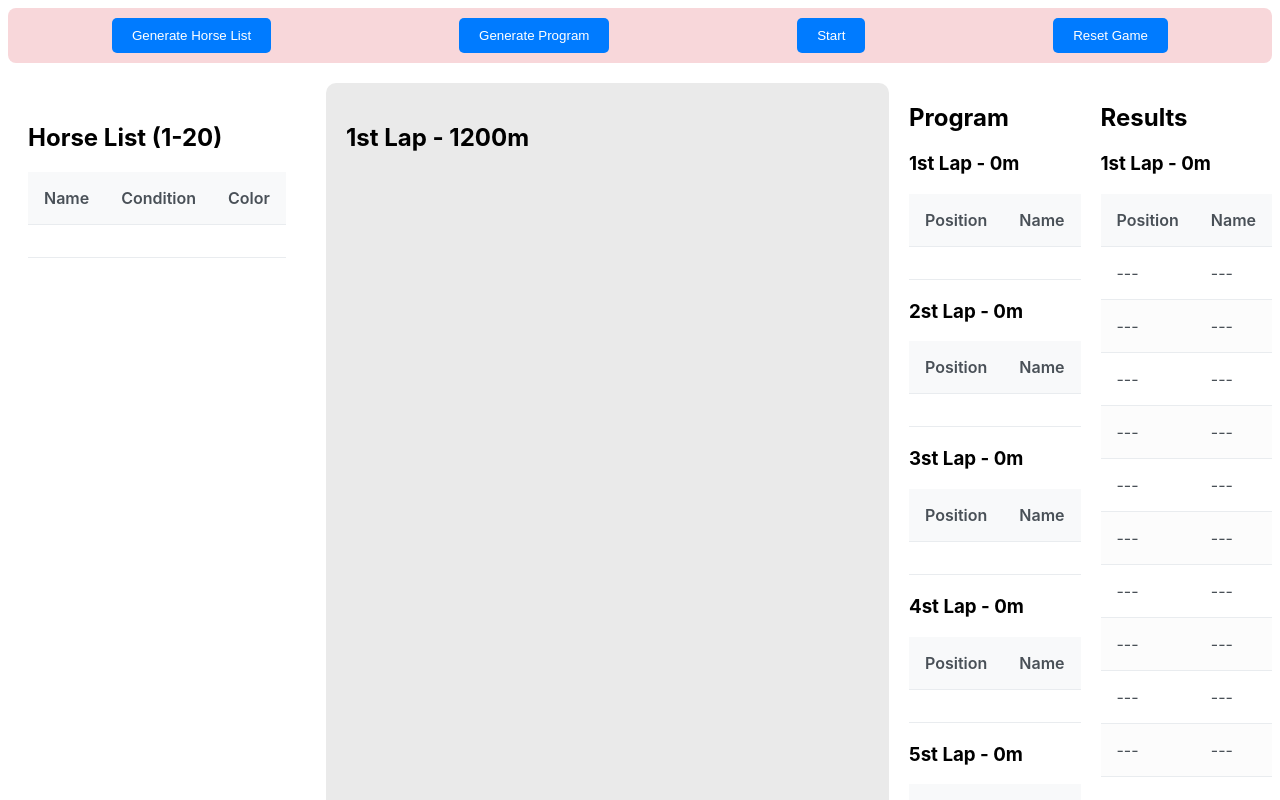
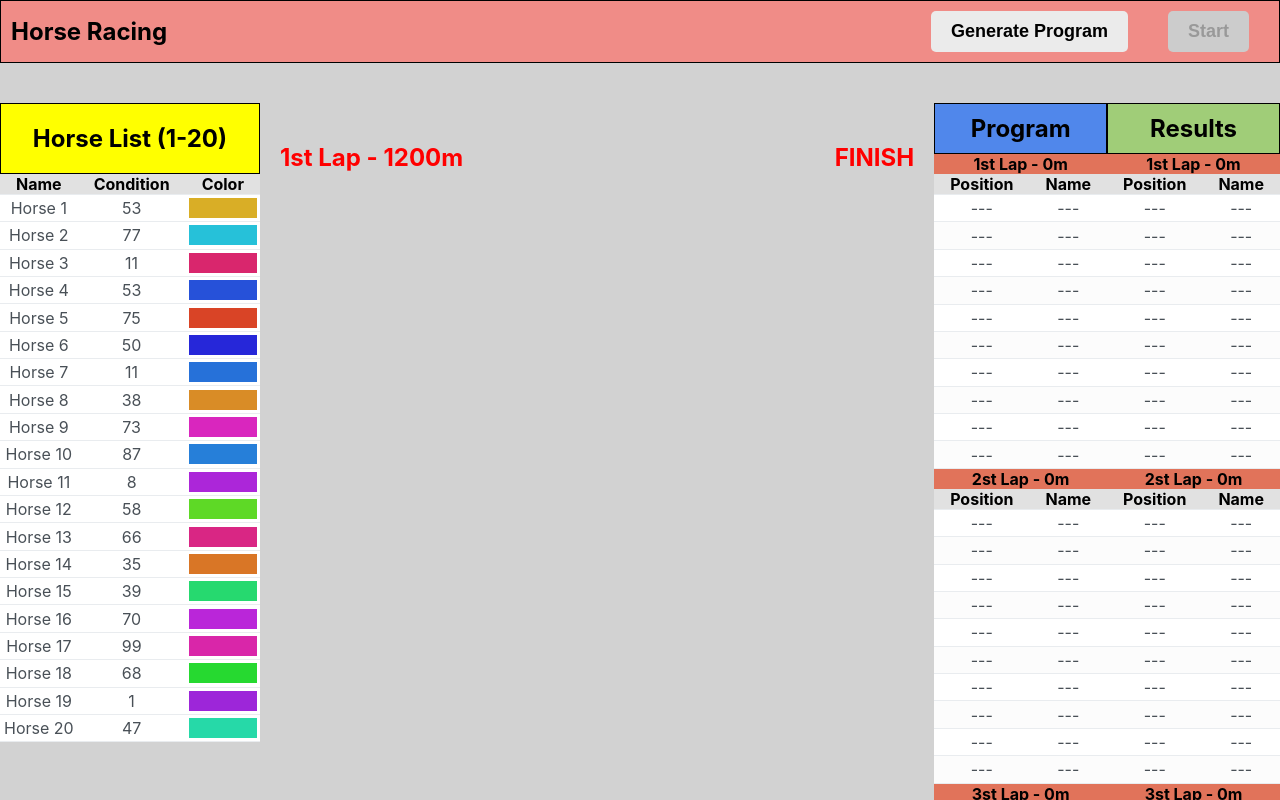
Before and after one commit to yigitozyilmaz/horseRace, a Vue app: page / in a window 1280 px wide. Shown: the top 800 px of the page. Built offline with nearby package versions, Linux system fonts and the light colour scheme.

Commit message:
the project completed

```diff
--- /dev/null
+++ b/src/App.css
@@ -0,0 +1,54 @@
+html,
+body {
+  margin: 0;
+  padding: 0;
+  box-sizing: border-box;
+}
+.table-top {
+  font-size: 16px;
+  background: #e1735a;
+  text-align: center;
+  margin: 0;
+}
+.p-datatable .p-datatable-tbody tr td {
+  padding: 0.2rem !important;
+  text-align: center !important;
+}
+#app {
+  background: #d2d2d2;
+}
+.p-datatable .p-datatable-thead > tr > th {
+  padding: 0rem 1rem !important;
+  background: #e1e1e1;
+  font-weight: 700;
+  color: black;
+}
+.header-results {
+  background: #a0cd78;
+  text-align: center;
+  padding: 10px 0 10px 0;
+  border: 1px solid black;
+  margin: 0px;
+  position: sticky;
+  top: 0; /* Başlıkların sabit kalması için */
+  z-index: 999;
+}
+.header-program {
+  background: #5087eb;
+  text-align: center;
+  padding: 10px 0 10px 0;
+  border: 1px solid black;
+  margin: 0px;
+  position: sticky;
+  top: 0; /* Başlıkların sabit kalması için */
+  z-index: 999;
+}
+.overflow-y {
+  overflow-y: auto;
+}
+
+.program-table,
+.results-table {
+  max-height: 860px; /* Yükseklik sınırı belirleyin */
+  overflow-y: auto; /* Yatay kaydırma yerine dikey kaydırma */
+}
--- a/src/App.vue
+++ b/src/App.vue
@@ -3,15 +3,11 @@
     <NavBar />
     <div class="main-content">
       <div class="flex">
-        <!-- Horse List -->
         <HorseList />
-        <!-- Race Track -->
         <RaceTrack />
-        <!-- Program ve Results -->
-        <div class="flex">
-          <!-- Program -->
-          <div>
-            <h2>Program</h2>
+        <div class="flex table-container">
+          <div class="program-table">
+            <h2 class="header-program">Program</h2>
             <ProgramTable
               v-for="(round, index) in program"
               :key="index"
@@ -19,9 +15,9 @@
               :title="`${round.round}st Lap - ${round.distance}m`"
             />
           </div>
-          <!-- Results -->
-          <div>
-            <h2>Results</h2>
+
+          <div class="results-table">
+            <h2 class="header-results">Results</h2>
             <ResultsTable
               v-for="(round, index) in formattedResults"
               :key="index"
@@ -42,7 +38,7 @@ import RaceTrack from "./components/RaceTrack.vue";
 import ProgramTable from "./components/ProgramTable.vue";
 import ResultsTable from "./components/ResultsTable.vue";
 import { mapGetters } from "vuex";
-
+import "./app.css";
 export default {
   components: {
     NavBar,
@@ -58,12 +54,13 @@ export default {
         ? this.schedule.map((round, index) => ({
             round: index + 1,
             distance: round.distance || 0,
-            participants: Array.isArray(round.participants) // `participants` kontrolü
-              ? round.participants.map((participant, i) => ({
-                  position: i + 1,
-                  name: participant.name || "---",
-                }))
-              : [],
+            participants:
+              Array.isArray(round.participants) && round.participants.length > 0
+                ? round.participants.map((participant, i) => ({
+                    position: i + 1,
+                    name: participant.name || "---",
+                  }))
+                : Array(10).fill({ position: "---", name: "---" }), // Varsayılan 10 boş katılımcı
           }))
         : [];
     },
@@ -81,9 +78,5 @@ export default {
 <style scoped>
 .flex {
   display: flex;
-  gap: 20px;
-}
-.results-round {
-  margin-bottom: 20px;
 }
 </style>
--- a/src/components/HorseList.vue
+++ b/src/components/HorseList.vue
@@ -1,6 +1,8 @@
 <template>
   <div class="horse-list">
-    <h2>Horse List (1-20)</h2>
+    <div class="horse-header">
+      <h2 class="text-xl font-bold text-gray-800 mb-4">Horse List (1-20)</h2>
+    </div>
     <DataTable :value="horses" :rows="20" responsiveLayout="scroll">
       <Column field="name" header="Name"></Column>
       <Column field="condition" header="Condition"></Column>
@@ -26,19 +28,16 @@ export default {
   computed: {
     ...mapGetters(["horses"]),
   },
-  methods: {
-    colorTemplate(rowData) {
-      return `<div style="width: 100%; height: 20px; background-color: ${rowData.color};"></div>`;
-    },
-  },
 };
 </script>
 
 <style scoped>
 .horse-list {
-  margin: 20px;
 }
-.color-column {
+
+.horse-header {
+  background: yellow;
+  border: 1px solid black;
   text-align: center;
 }
 </style>
--- a/src/components/NavBar.vue
+++ b/src/components/NavBar.vue
@@ -1,9 +1,16 @@
 <template>
   <div class="nav-bar">
-    <button @click="generateHorses">Generate Horse List</button>
-    <button @click="generateSchedule">Generate Program</button>
-    <button @click="toggleRace">{{ isPaused ? "Start" : "Pause" }}</button>
-    <button @click="resetGame">Reset Game</button>
+    <h2 class="title">Horse Racing</h2>
+    <div class="buttons">
+      <button @click="generateSchedule" :disabled="programGenerated">
+        Generate Program
+      </button>
+      <button @click="toggleRace" :disabled="!programGenerated">
+        {{ isPaused ? "Start" : "Pause" }}
+      </button>
+    </div>
+    <!---<button @click="resetGame">Reset Game</button>
+         <button @click="generateHorses">Generate Horse List</button>---->
   </div>
 </template>
 
@@ -11,11 +18,19 @@
 import { mapActions, mapGetters, mapMutations } from "vuex";
 
 export default {
+  data() {
+    return {
+      programGenerated: false,
+    };
+  },
   computed: {
     ...mapGetters(["isPaused"]),
     buttonLabel() {
-      return this.isPaused ? "Start" : "Pause"; // Duruma göre düğme metni
+      return this.isPaused ? "Start" : "Pause";
     },
+  },
+  mounted() {
+    this.generateHorses();
   },
   methods: {
     ...mapActions(["generateHorses", "generateSchedule"]),
@@ -24,29 +39,49 @@ export default {
       console.log("Toggle race button clicked.");
       this.togglePause();
     },
+    generateSchedule() {
+      console.log("Generate Program button clicked.");
+      this.programGenerated = true;
+      this.$store.dispatch("generateSchedule");
+    },
   },
 };
 </script>
 
 <style scoped>
 .nav-bar {
-  background: #f8d7da;
+  background: #f08c87;
   padding: 10px;
   display: flex;
-  justify-content: space-around;
-  margin-bottom: 20px;
-  border-radius: 8px;
+  justify-content: space-between; /* Başlık sola, butonlar sağa */
+  align-items: center;
+  margin-bottom: 40px;
+  border: 1px solid black;
 }
 button {
   padding: 10px 20px;
   border: none;
   cursor: pointer;
-  background: #007bff;
-  color: white;
+  background: #ebebeb;
+  color: black;
+  font-weight: 900;
+  font-size: 18px;
   border-radius: 5px;
+  margin-right: 20px;
+  margin-left: 20px;
   transition: background-color 0.3s;
 }
 button:hover {
-  background: #0056b3;
+  background: #4f4f50;
+}
+button:disabled {
+  background-color: #ccc;
+  color: #999;
+  cursor: not-allowed;
+}
+.title {
+  font-size: 1.5rem; /* Başlık boyutu */
+  font-weight: bold; /* Kalın yazı */
+  margin: 0; /* Varsayılan dış boşluğu kaldır */
 }
 </style>
--- a/src/components/ProgramTable.vue
+++ b/src/components/ProgramTable.vue
@@ -1,11 +1,9 @@
 <template>
-  <div class="program-table">
-    <h3>{{ title }}</h3>
-    <DataTable :value="data" :stripedRows="true" responsiveLayout="scroll">
-      <Column field="position" header="Position"></Column>
-      <Column field="name" header="Name"></Column>
-    </DataTable>
-  </div>
+  <h3 class="table-top">{{ title }}</h3>
+  <DataTable :value="data" :stripedRows="true" responsiveLayout="scroll">
+    <Column field="position" header="Position"></Column>
+    <Column field="name" header="Name"></Column>
+  </DataTable>
 </template>
 
 <script>
@@ -23,8 +21,4 @@ export default {
 };
 </script>
 
-<style scoped>
-.program-table {
-  margin-bottom: 20px;
-}
-</style>
+<style scoped></style>
--- a/src/components/RaceTrack.vue
+++ b/src/components/RaceTrack.vue
@@ -5,7 +5,8 @@
       :key="horse.id"
       class="horse-row"
     >
-      <span class="horse-name">{{ horse.name }}</span>
+      <!-- Burada sadece sıra numarasını gösteriyoruz -->
+      <span class="horse-name">{{ index + 1 }}</span>
       <div class="progress-container">
         <img
           :src="horseIcon"
@@ -16,11 +17,14 @@
           }"
           alt="Horse Icon"
         />
-
-        <div class="finish-line">FINISH</div>
+        <div class="finish-line"></div>
       </div>
     </div>
-    <h2>{{ currentRoundInfo }}</h2>
+
+    <div class="table-bottom">
+      <h2>{{ currentRoundInfo }}</h2>
+      <h2>FINISH</h2>
+    </div>
   </div>
 </template>
 
@@ -196,11 +200,15 @@ export default {
 </script>
 
 <style scoped>
+.table-bottom {
+  display: flex;
+  justify-content: space-between;
+  align-items: center;
+  color: red;
+}
 .race-track {
   display: flex;
   flex-direction: column;
-  gap: 15px;
-  background: #eaeaea;
   padding: 20px;
   border-radius: 10px;
   width: 100%;
@@ -208,12 +216,24 @@ export default {
 .horse-row {
   display: flex;
   align-items: center;
-  gap: 10px;
+
   position: relative;
 }
 .horse-name {
-  font-weight: bold;
-  width: 80px;
+  writing-mode: vertical-lr; /* Sayıyı dikey hale getirir */
+  text-align: center; /* Ortalar */
+  background-color: #4caf50; /* Yeşil arka plan */
+  color: white; /* Beyaz yazı rengi */
+  font-weight: bold; /* Kalın yazı */
+  font-size: 1.2rem; /* Yazı boyutu */
+  padding: 0; /* İç boşluk yok */
+  margin: 0; /* Dış boşluk yok */
+  display: flex;
+  align-items: center; /* Dikey ortalama */
+  justify-content: center; /* Yatay ortalama */
+  width: 40px; /* Sabit genişlik */
+  border: 1px solid black; /* Çerçeve */
+  height: 50px;
 }
 .progress-container {
   position: relative;
@@ -221,7 +241,6 @@ export default {
   height: 50px;
   background: #f0f0f0;
   border: 1px solid #ccc;
-  border-radius: 10px;
   overflow: hidden;
 }
 .horse-icon {
--- a/src/components/ResultsTable.vue
+++ b/src/components/ResultsTable.vue
@@ -1,11 +1,9 @@
 <template>
-  <div class="results-table">
-    <h3>{{ title }}</h3>
-    <DataTable :value="data" :stripedRows="true" responsiveLayout="scroll">
-      <Column field="position" header="Position"></Column>
-      <Column field="name" header="Name"></Column>
-    </DataTable>
-  </div>
+  <h3 class="table-top">{{ title }}</h3>
+  <DataTable :value="data" :stripedRows="true" responsiveLayout="scroll">
+    <Column field="position" header="Position"></Column>
+    <Column field="name" header="Name"></Column>
+  </DataTable>
 </template>
 
 <script>
@@ -23,11 +21,4 @@ export default {
 };
 </script>
 
-<style scoped>
-.results-table {
-  margin-bottom: 20px;
-}
-.font-size-10 {
-  font-size: 10px;
-}
-</style>
+<style scoped></style>
--- a/src/main.js
+++ b/src/main.js
@@ -8,6 +8,7 @@ import 'primeicons/primeicons.css';
 import DataTable from 'primevue/datatable';
 import Column from 'primevue/column';
 
+
 const app = createApp(App);
 app.use(store);
 app.use(PrimeVue);
--- a/src/store/index.js
+++ b/src/store/index.js
@@ -10,38 +10,31 @@ const store = createStore({
             Array(10).fill({ position: "---", name: "---" })
         ),
         currentRound: 0,
-        isPaused: true, // Start/Pause durumu
+        isPaused: true,
     },
     mutations: {
         togglePause(state) {
             state.isPaused = !state.isPaused;
-            console.log("Pause toggled. isPaused:", state.isPaused);
         },
         setHorses(state, horses) {
             state.horses = horses;
         },
         setSchedule(state, schedule) {
             state.schedule = schedule;
-            state.currentRound = 0; // Her program oluşturulduğunda round sıfırlanır
+            state.currentRound = 0;
         },
         updateResults(state, { round, participants }) {
-            // Kazananları belirtilen tura göre sonuç tablosuna ekler
-            console.log(`Updating results for round ${round}...`);
             state.results[round - 1] = participants;
         },
         incrementRound(state) {
             if (state.currentRound < state.schedule.length - 1) {
                 state.currentRound++;
-            } else {
-                console.warn("Tüm roundlar tamamlandı.");
             }
         },
         updateProgress(state) {
             state.schedule[state.currentRound].participants.forEach((horse) => {
-                // İlerlemeyi rastgele bir hızda artırıyoruz
                 horse.progress += Math.floor(Math.random() * 10) + 1;
 
-                // Yarışın mesafesini aşarsa durdur
                 if (horse.progress > state.schedule[state.currentRound].distance) {
                     horse.progress = state.schedule[state.currentRound].distance;
                 }
```
Also changed, not shown: 1 other file (tests, documents, lock files or other folders).
